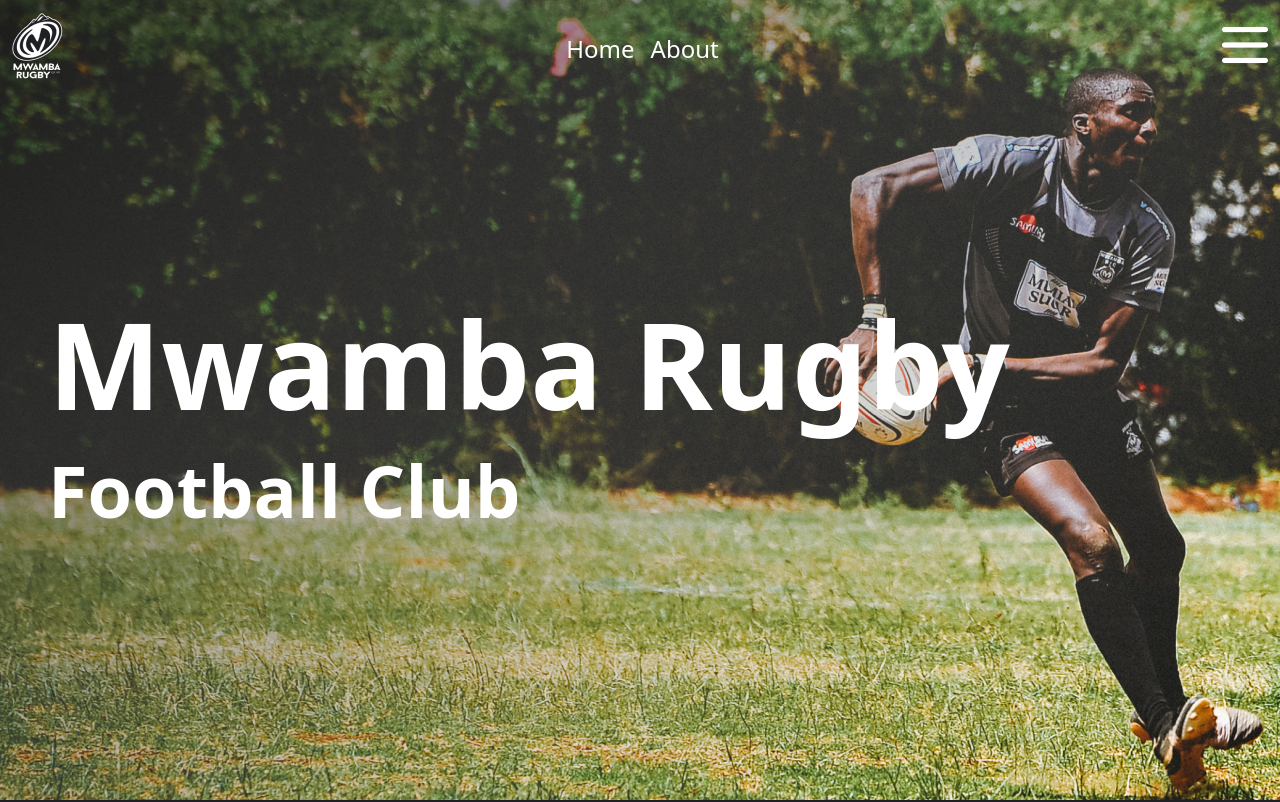
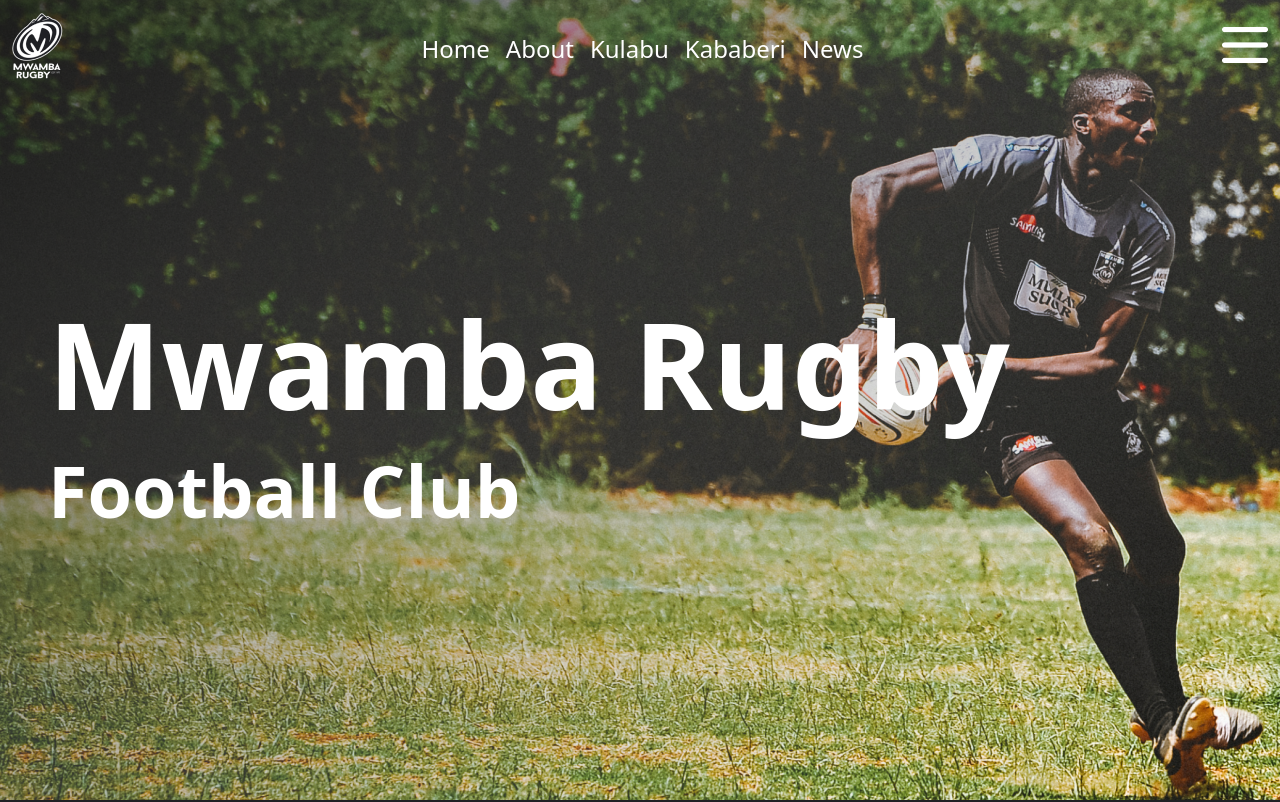
Before and after one commit to MICHAELMUNAVU83/mwamba, a React (Vite) app: page / in a window 1280 px wide. Shown: the top 802 px of the page. Built offline with nearby package versions, Linux system fonts and the light colour scheme.

Commit message:
Setup latest news

```diff
--- a/src/components/NavBar.jsx
+++ b/src/components/NavBar.jsx
@@ -9,12 +9,11 @@
       <div class="flex items-center justify-between">
         <img src={logo} alt="logo" />
         <div className="flex items-center gap-4 text-white text-2xl">
-          <Link to="/home">
-            Home
-          </Link>
-          <Link to="/about">
-            About
-          </Link>
+          <Link to="/home">Home</Link>
+          <Link to="/about">About</Link>
+          <Link to="/kulabu">Kulabu</Link>
+          <Link to="/kababeri">Kababeri</Link>
+          <Link to="/news">News</Link>
         </div>
         <img src={bars} alt="bars" />
       </div>
```
